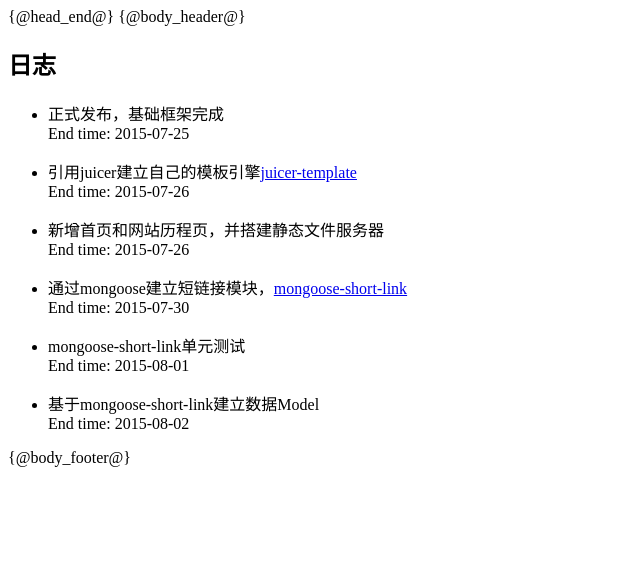
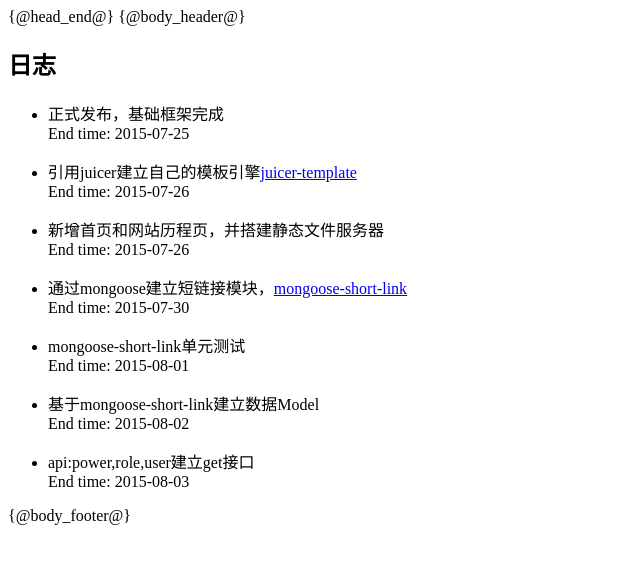
Before and after one commit to unclay/unclay, a website: page views/history.html in a window 1280 px wide. Shown: the whole page, without its empty margins (0-640 px from the left). Drawn offline with Linux system fonts and the light colour scheme.

Commit message:
update history.html

```diff
--- a/views/history.html
+++ b/views/history.html
@@ -40,6 +40,10 @@
                 <p>基于mongoose-short-link建立数据Model</a>
                     <br>End time: 2015-08-02</p>
             </li>
+            <li>
+                <p>api:power,role,user建立get接口</a>
+                    <br>End time: 2015-08-03</p>
+            </li>
         </ul>
     </div>
     {@body_footer@}
```
